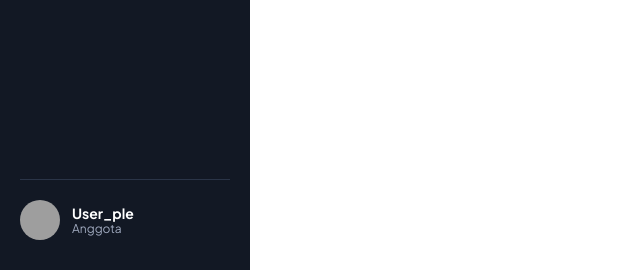
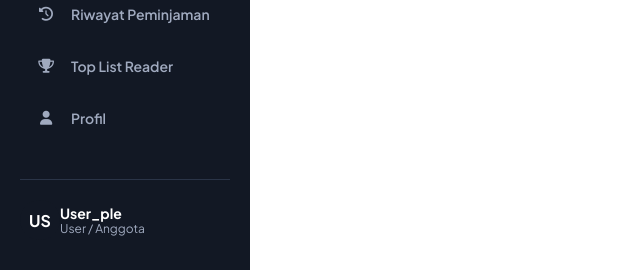
Before and after one commit to ProdByFarid/Perpus-Digital, a Django app: page /katalog/ in a window 1280 px wide. Shown: the part 693-963 px from the top of the page, without its empty margins (0-640 px from the left). Run offline with Django 5.2, Linux system fonts and the light colour scheme; the visitor is signed in with stand-in values (Sample User, id 1); data that the repository does not hold is empty; grey boxes are pictures that could not be loaded.

Commit message:
Perbaiki progres bar, sidebar, profil

```diff
--- a/perpustakaan/templates/perpustakaan/katalog.html
+++ b/perpustakaan/templates/perpustakaan/katalog.html
@@ -9,14 +9,23 @@
     <link rel="preconnect" href="https://fonts.gstatic.com" crossorigin>
     <link href="https://fonts.googleapis.com/css2?family=Plus+Jakarta+Sans:wght@400;600;700;800&family=Space+Grotesk:wght@500;700&display=swap" rel="stylesheet">
     <link rel="stylesheet" href="https://cdnjs.cloudflare.com/ajax/libs/font-awesome/6.4.0/css/all.min.css">
-    <link rel="stylesheet" href="{% static 'perpustakaan/css/style.css' %}?v=1001">
-    <script src="{% static 'perpustakaan/js/script.js' %}" defer></script>
+    <link rel="stylesheet" href="{% static 'perpustakaan/css/style.css' %}?v=1006">
+    <script src="{% static 'perpustakaan/js/script.js' %}?v=2" defer></script>
     <script src="{% static 'perpustakaan/js/buku.js' %}?v=3" defer></script>
 </head>
-<body class="app-body">
+<body>
 
+    <div class="app-layout" id="appLayout">
 
         <div class="sidebar">
+            <div class="sidebar-brand">
+                <img src="{% static 'perpustakaan/img/logo.svg' %}" alt="Logo Lentera" class="sidebar-logo">
+                <div>
+                    <h2>lentera<span>.</span></h2>
+                    <p>LAYANAN REFERENSI TEKNIK</p>
+                </div>
+            </div>
+
             <ul class="sidebar-menu">
                 <li><a href="{% url 'dashboard' %}"><i class="fas fa-border-all"></i> Dashboard</a></li>
                 <li><a href="{% url 'katalog' %}" class="active"><i class="fas fa-book"></i> Katalog Buku</a></li>
@@ -29,30 +38,46 @@
             </ul>
 
             <div class="sidebar-profile">
-            <img src="https://ui-avatars.com/api/?name={{ user.username }}&background=D4F838&color=121824" alt="Avatar">
+                <div class="avatar-circle">
+                    {% if user.foto_profil %}
+                        <img src="{{ user.foto_profil.url }}" alt="Avatar">
+                    {% else %}
+                        {{ user.nama_tampilan|default:user.username|slice:2|upper }}
+                    {% endif %}
+                </div>
                 <div>
                     <h4>{{ user.nama_tampilan|default:user.username }}</h4>
-                <p>Anggota</p>
+                    <p>User / Anggota</p>
                 </div>
             </div>
         </div>
 
-
         <div class="main-content">
-
+            <div class="katalog-header">
                 <div class="top-nav">
+                    <div class="top-nav-left">
+                        <button id="menuButton" class="menu-button" type="button" aria-label="Buka atau tutup menu">
+                            <i class="fas fa-bars"></i>
+                        </button>
+                        <div class="top-divider"></div>
                         <div class="greeting">
-                <h4>{{ user.username }} / ANGGOTA</h4>
+                            <h4>Lentera / Anggota</h4>
                             <h1 class="page-title-space">Katalog Buku</h1>
                             <p>Temukan bacaan terbaikmu di sini.</p>
                         </div>
+                    </div>
                     <div class="nav-actions">
                         <i class="far fa-bell"></i>
-                <div class="avatar-circle">{{ user.nama_tampilan|default:user.username|make_list|first|upper }}</div>
+                        <div class="avatar-circle">
+                            {% if user.foto_profil %}
+                                <img src="{{ user.foto_profil.url }}" alt="Avatar">
+                            {% else %}
+                                {{ user.nama_tampilan|default:user.username|slice:2|upper }}
+                            {% endif %}
+                        </div>
                         <a href="{% url 'logout' %}" style="margin-left:15px; color:#dc2626; font-size: 20px;" title="Logout"><i class="fas fa-sign-out-alt"></i></a>
                     </div>
                 </div>
-
 
                 <div class="search-filter-bar">
                     <div class="search-box">
@@ -62,6 +87,7 @@
                     <button type="button" class="btn-filter" id="btn-filter" aria-expanded="false" aria-controls="filter-panel">
                         <i class="fas fa-filter"></i> Filter
                     </button>
+                </div>
             </div>
 
             <div class="filter-panel" id="filter-panel">
@@ -76,7 +102,6 @@
                 </label>
             </div>
 
-
             <div class="chip-row" id="chip-row">
                 {% for nilai, label in kategori_list %}
                 <button type="button" class="chip{% if nilai == default_kategori %} active{% endif %}" data-kategori="{{ nilai }}">{{ label }}</button>
@@ -84,7 +109,6 @@
             </div>
 
             <h2 class="grid-title" id="grid-title"></h2>
-
 
             <div class="catalog-grid" id="katalog-grid" data-default-kategori="{{ default_kategori }}"></div>
             {{ tersimpan_ids|json_script:"tersimpan-ids" }}
@@ -95,5 +119,7 @@
             <p class="ol-credit">Data buku dan sampul dari <a href="https://openlibrary.org" target="_blank" rel="noopener">Open Library</a>.</p>
         </div>
 
+    </div>
+
 </body>
 </html>
```
Lines whose indentation alone changed are shown as unchanged.
